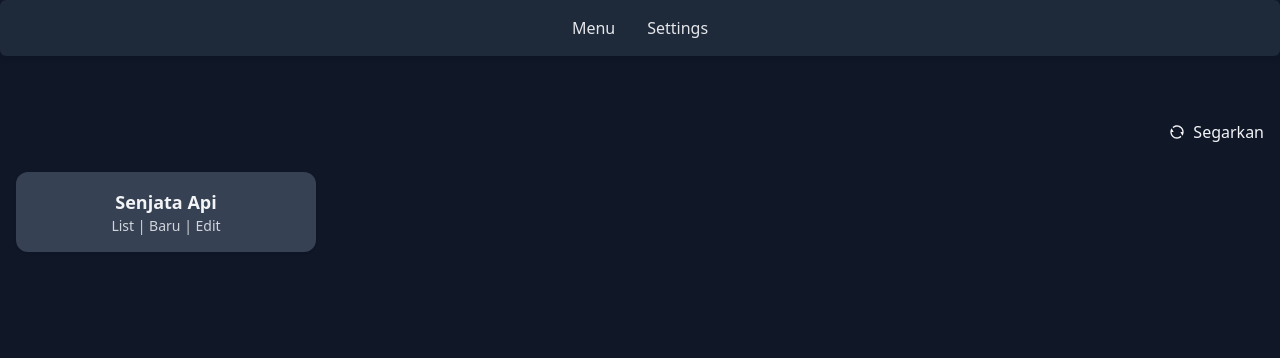
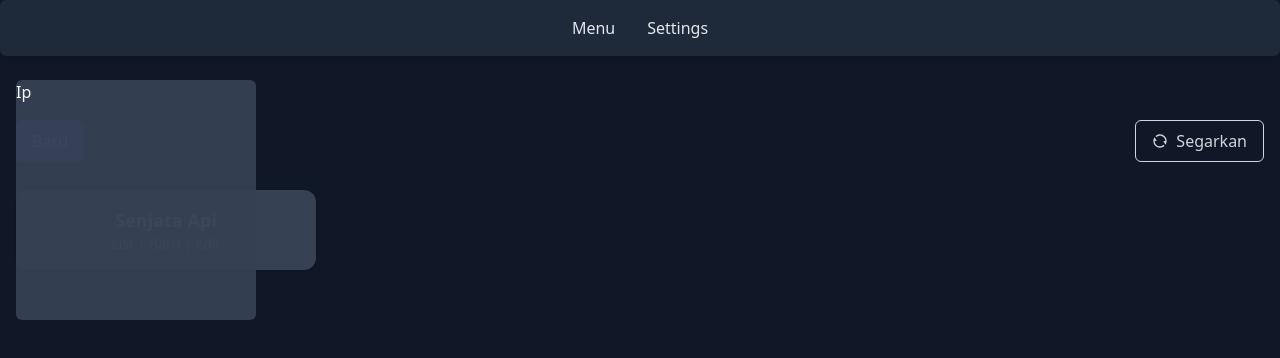
Before and after one commit to AkikoAi/kisaragi, a Next.js app: page /gudang in a window 1280 px wide. Shown: the top 358 px of the page. Built offline with nearby package versions, Linux system fonts and the light colour scheme.

Commit message:
Input template

```diff
--- a/src/app/(dashboard protected)/gudang/Gudang.tsx
+++ b/src/app/(dashboard protected)/gudang/Gudang.tsx
@@ -9,19 +9,28 @@ export default function Gudang() {
         if (isRefreshing) return;
         setRefreshing(true);
         console.log("Refreshing list");
-        setRefreshing(false);
+        setTimeout(() => {
+            setRefreshing(false);
+        }, 5000);
     }//
 
     return (<>
-        {/* Grid Card Section */}
-        <div className="mt-10 flex justify-end">
-            <button
-                className="flex gap-2 items-center"
-                onClick={refreshList}>
+        <div className="fixed w-60 h-60 bg-gray-700/97 rounded-md">
+        Ip
+        </div>
+        <div className="mt-10 flex justify-between">
+            <button className="px-4 py-2 rounded-md bg-blue-600 text-white hover:bg-blue-700 transition-colors
+            cursor-pointer">
+                Baru
+            </button>
+            <button className="flex gap-2 items-center px-4 py-2 rounded-md border border-gray-300 text-gray-700 dark:text-gray-300 hover:bg-gray-100 dark:hover:bg-gray-800 transition-colors cursor-pointer"
+                onClick={refreshList}
+                disabled={!!isRefreshing}>
                 <RiRefreshLine className={isRefreshing ? "animate-spin" : ""} />
                 <span>Segarkan</span>
             </button>
         </div>
+        {/* Grid Card Section */}
         <section className="grid grid-cols-1 sm:grid-cols-2 md:grid-cols-3 lg:grid-cols-4 gap-4 mt-7">
 
             <div
```
